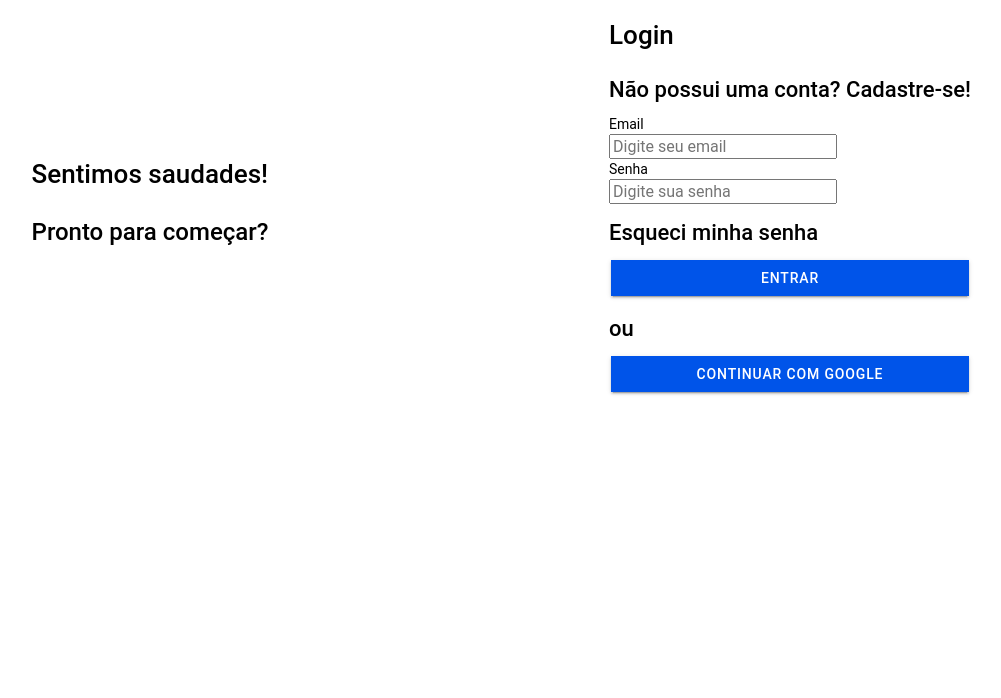
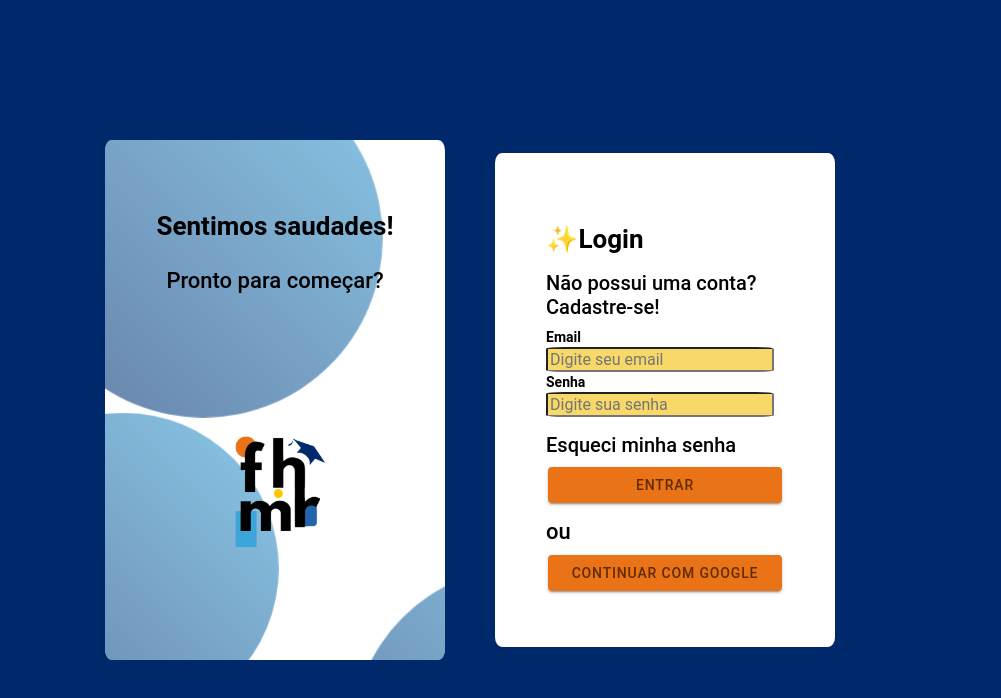
Before and after one commit to laiswfiori/INI3A-EQ2, a React (Vite) app in the folder src/frontend/: page /login/login in a window 1280 px wide. Shown: the top 698 px of the page, without its empty margins (170-1171 px from the left). Built offline with nearby package versions, Linux system fonts and the light colour scheme.

Commit message:
Login/cadastro/configuracoes alterados, modificacoes na pasta imgs

```diff
--- a/src/frontend/src/pages/configuracoes/Configuracoes.tsx
+++ b/src/frontend/src/pages/configuracoes/Configuracoes.tsx
@@ -11,27 +11,28 @@ const Configuracoes: React.FC = () => {
         </IonToolbar>
       </IonHeader>
       <IonContent>
+        <div id="body">
         <div className="configuracoes-container">
           <div className="div1">
-            <IonRow><h1>Agradecemos por se juntar a nós!</h1></IonRow>
-            <h3>Seu cadastro foi efetivado! Você está quase lá!</h3><br></br>
-            <h2>Configurações de seu plano de estudos</h2>
-            <h3> Lembre-se de criar um plano que se adeque a sua rotina.</h3>
+            <h1><b>✨Agradecemos por se juntar a nós!</b></h1>
+            <h4>Seu cadastro foi efetivado! Você está quase lá!</h4><br />
+            <h3><b>Configurações de seu plano de estudos</b></h3>
+            <h4> *Lembre-se de criar um plano que se adeque a sua rotina.*</h4>
             <div>
-                <h3>Dias para o estudo semanal</h3>
-                <h4> + Adicionar dias</h4>
-                <h3>Horários de estudo dia X</h3>
+                <h4><b>Dias para o estudo semanal</b></h4>
+                <input type = "text" placeholder="+ Adicionar dias"/>
+                <h4><b>Horários de estudo dia X</b></h4>
                 <input type = "text" placeholder="w-h horas"/>
-                <h3>Matérias cadastradas</h3>
-                <h4> + Adicionar matérias</h4>
-                <IonButton expand="full">Salvar</IonButton>
+                <h4><b>Matérias cadastradas</b></h4>
+                <input type = "text" placeholder="+ Adicionar matérias"/><br />
+                <IonButton className="botao">Salvar</IonButton>
             </div>
           </div>
 
           <div className="div2">
-            <h1>FlashMinder</h1>
-            <h3>*Imagem*</h3>
+          <img src="/imgs/logoCompleta.png" alt="Logo png" />
           </div>
+        </div>
         </div>
       </IonContent>
     </IonPage>
--- a/src/frontend/src/pages/configuracoes/configuracoes.css
+++ b/src/frontend/src/pages/configuracoes/configuracoes.css
@@ -1,11 +1,32 @@
 .configuracoes-container{
     display: grid;
     place-items: center;
-    grid-template-columns: 1fr 1fr;
+    grid-template-columns: 1fr 4fr 8fr 1fr;
+    height: 100%;
+    grid-gap: 5%;
     .div1{
-        grid-column-start: 1;
+        grid-column-start: 2;
+        background-color: white;
+        padding: 1.2rem;
+        border-radius: 2%;
     }
     .div2{
-        grid-column-start: 2;
+        grid-column-start: 3;
+        background-color: white;
+        padding: 2rem;
+        border-radius: 2%;
+        display: flex;
+        flex-direction: row;
+        align-items: flex-start;
+        height: 91%;
+
     }
 }
+#body {
+    background-color: #00296b;
+    height: 100vh;
+    width: 100%;
+    display: flex;
+    align-items: center;
+    justify-content: center;
+  }
--- a/src/frontend/src/pages/login/Login.tsx
+++ b/src/frontend/src/pages/login/Login.tsx
@@ -7,25 +7,34 @@ const Login: React.FC = () => {
     <IonPage>
 
       <IonContent>
+      <div id="body">
         <div className="login-container">
             <div className="div1">
-                <IonRow><h1>Sentimos saudades!</h1></IonRow>
-                <IonRow><h2>Pronto para começar?</h2></IonRow>
+                <IonRow><h1><b>Sentimos saudades!</b></h1></IonRow>
+                <IonRow><h3>Pronto para começar?</h3></IonRow>
+                <div id="img">
+                <img src="/imgs/logoSemFundo.png" alt="Logo png" />
+                </div>
+
+                <div className="bola bola1"></div>
+                <div className="bola bola2"></div>
+                <div className="bola bola3"></div>
             </div>
 
             <div className="div2">
-                <IonRow><h1>Login</h1></IonRow>
-                <IonRow><h3>Não possui uma conta? Cadastre-se!</h3></IonRow>
-                <IonLabel><h3>Email</h3></IonLabel>
-                <IonRow><input type="email" placeholder="Digite seu email" /></IonRow>
-                <IonLabel><h3>Senha</h3></IonLabel>
-                <IonRow><input type="password" placeholder="Digite sua senha" /></IonRow>
-                <IonRow><h3>Esqueci minha senha</h3></IonRow>
-                <IonButton expand="full">Entrar</IonButton>
-                <IonRow><h3>ou</h3></IonRow>
-                <IonButton expand="full">Continuar com Google</IonButton>
+                <h1><b>✨Login</b></h1>
+                <h4>Não possui uma conta? Cadastre-se!</h4>
+                <IonLabel><h3><b>Email</b></h3></IonLabel>
+                <input type="email" placeholder="Digite seu email" />
+                <IonLabel><h3><b>Senha</b></h3></IonLabel>
+                <input type="password" placeholder="Digite sua senha" />
+                <h4>Esqueci minha senha</h4>
+                <IonButton className="botao">Entrar</IonButton>
+                <h3>ou</h3>
+                <IonButton className="botao">Continuar com Google</IonButton>
             </div>
         </div>
+      </div>
       </IonContent>
     </IonPage>
   );
--- a/src/frontend/src/pages/login/login.css
+++ b/src/frontend/src/pages/login/login.css
@@ -1,11 +1,83 @@
 .login-container{
     display: grid;
     place-items: center;
-    grid-template-columns: 1fr 1fr;
+    grid-template-columns: 1fr 4fr 4fr 1fr;
+    grid-gap: 5%;
+    height: 100vh;
+    margin: 0;
+
     .div1{
-        grid-column-start: 1;
+        grid-column-start: 2;
+        background-color: white;
+        padding: 15%;
+        position: relative;         /* Necessário para as bolas posicionadas dentro */
+        overflow: hidden;           /* Esconde as bolas que estão fora */
+        display: flex;
+        flex-direction: column;
+        align-items: center;
+        justify-content: center;
+        height: 65%;
+        border-radius: 2%;
+
+        h1,h3, img{
+            position: relative;
+            z-index: 2;
+            text-align: center;
+        }
     }
     .div2{
-        grid-column-start: 2;
+        grid-column-start: 3;
+        background-color: white;
+        padding: 15%;
+        border-radius: 2%;
     }
 }
+
+.bola {
+    position: absolute;
+    width: 300px;
+    height: 300px;
+    border-radius: 50%;
+    background: linear-gradient(45deg, #00296b, #3da5d9);
+    animation: moverEGradiente 10s infinite ease-in-out alternate;
+    opacity: 0.6;
+    z-index: 1;
+  }
+
+  .bola1 {
+    top: -150px;
+    left: -150px;
+    animation-delay: 0s;
+  }
+
+  .bola2 {
+    bottom: -150px;
+    right: -150px;
+    animation-delay: 2s;
+  }
+
+  .bola3 {
+    top: 50%;
+    left: -150px;
+    animation-delay: 4s;
+  }
+
+  /* Keyframes da animação */
+  @keyframes moverEGradiente {
+    0% {
+      transform: translate(0, 0) scale(1);
+      background: linear-gradient(45deg, #00296b, #3da5d9);
+    }
+    50% {
+      transform: translate(100px, 100px) scale(1.2);
+      background: linear-gradient(225deg, #3da5d9, #00296b);
+    }
+    100% {
+      transform: translate(0px, 0px) scale(1);
+      background: linear-gradient(45deg, #00296b, #3da5d9);
+    }
+  }
+
+  #body{
+    background-color: #00296b;
+}
--- a/src/frontend/src/pages/registro/Registro.tsx
+++ b/src/frontend/src/pages/registro/Registro.tsx
@@ -1,5 +1,5 @@
 import React from 'react';
-import { IonPage, IonHeader, IonToolbar, IonTitle, IonContent, IonButton, IonRow } from '@ionic/react';
+import { IonPage, IonHeader, IonToolbar, IonTitle, IonContent, IonButton } from '@ionic/react';
 import './registro.css';
 
 const Registro: React.FC = () => {
@@ -10,20 +10,33 @@ const Registro: React.FC = () => {
           <IonTitle>Cadastro</IonTitle>
         </IonToolbar>
       </IonHeader>
+
       <IonContent>
-        <div className="cadastro-container">
+        <div id="body">
+          <div className="cadastro-container">
+            {/* div1 - formulário */}
             <div className="div1">
-                <h1>Cadastre-se em nossa plataforma!</h1>
-                <IonButton expand="full">Continue com o Google</IonButton>
-                ou:
-                <input type="email" placeholder="Digite seu email" />
-                <input type="password" placeholder="Digite sua senha" />
-                <IonButton expand="full">Cadastrar</IonButton>
-                <h3>Já possui uma conta? Faça login!</h3>
+              <h1><b>Cadastre-se em nossa plataforma!</b></h1><br />
+              <IonButton className="botao"><b>Continue com o Google</b></IonButton><br />
+              <p><h3>ou:</h3></p><br />
+              <input type="email" placeholder="Digite seu email" /><br /><br />
+              <input type="password" placeholder="Digite sua senha" /><br /><br />
+              <IonButton className="botao"><b>Cadastrar</b></IonButton><br />
+              <h4>Já possui uma conta? <b>Faça login!</b></h4>
             </div>
+
+            {/* ✅ div2 - animação com texto */}
             <div className="div2">
-                <h1>Seja bem-vindo a melhor plataforma de estudos!</h1>
+              <div className="bola bola1"></div>
+              <div className="bola bola2"></div>
+              <div className="bola bola3"></div>
+
+              <h1>Seja bem-vindo à <b>melhor</b> plataforma de estudos!</h1>
+              <div id="img">
+                <img src="/imgs/logoSemFundo.png" alt="Logo png" />
+              </div>
             </div>
+          </div>
         </div>
       </IonContent>
     </IonPage>
--- a/src/frontend/src/pages/registro/registro.css
+++ b/src/frontend/src/pages/registro/registro.css
@@ -1,11 +1,113 @@
 .cadastro-container{
     display: grid;
     place-items: center;
-    grid-template-columns: 1fr 1fr;
+    grid-template-columns: 1fr 4fr 4fr 1fr;
+    grid-gap: 7%;
+    margin: 0;
+    height: 100vh;
     .div1{
-        grid-column-start: 1;
+        grid-column-start: 2;
+        background-color: white;
+        padding: 10%;
+        border-radius: 2%;
     }
     .div2{
-        grid-column-start: 2;
+        grid-column-start: 3;
+        display: flex;
+        flex-direction: column;
+        background-color: white;
+        padding: 10%;
+        height: 77%;
+        position: relative;
+        overflow: hidden;/* ou o tamanho que você quiser */
+        display: flex;
+        align-items: center;
+        justify-content: center;
+        padding: 2rem;
+        color: rgb(0, 0, 0);
+        border-radius: 2%;
+
+        h1, #img{
+            position: relative;
+            z-index: 2;
+            text-align: center;
+        }
     }
 }
+.botao{
+    margin-top: 2%;
+    margin-bottom: 2%;
+    display: flex;
+    color: #622c02;
+    --background: #ea7317;
+}
+
+h1,h3,h4{
+    margin: 0;
+}
+
+#body{
+    background-color: #00296b;
+}
+
+#img{
+    display: flex;
+    align-items: flex-end;
+    height: 100%;
+}
+
+.conteudo {
+    position: relative;
+    z-index: 2; /* texto por cima das bolas */
+    text-align: center;
+  }
+
+  .bola {
+    position: absolute;
+    width: 300px;
+    height: 300px;
+    border-radius: 50%;
+    background: linear-gradient(45deg, #00296b, #3da5d9);
+    animation: moverEGradiente 10s infinite ease-in-out alternate;
+    opacity: 0.6;
+    z-index: 1;
+  }
+
+  .bola1 {
+    top: -150px;
+    left: -150px;
+    animation-delay: 0s;
+  }
+
+  .bola2 {
+    bottom: -150px;
+    right: -150px;
+    animation-delay: 2s;
+  }
+
+  .bola3 {
+    top: 50%;
+    left: -150px;
+    animation-delay: 4s;
+  }
+
+  /* Animação que move a bola em direção ao centro e muda o gradiente */
+  @keyframes moverEGradiente {
+    0% {
+      transform: translate(0, 0) scale(1);
+      background: linear-gradient(45deg, #00296b, #3da5d9);
+    }
+    50% {
+      transform: translate(100px, 100px) scale(1.2);
+      background: linear-gradient(225deg, #3da5d9, #00296b);
+    }
+    100% {
+      transform: translate(0px, 0px) scale(1);
+      background: linear-gradient(45deg, #00296b, #3da5d9);
+    }
+  }
+
+  input{
+    border-radius: 8%;
+    background: #f7d868;
+  }
```
Also changed, not shown: src/frontend/imgs/logoCompleta.png (added), src/frontend/imgs/logoSemFundo.png (added).
